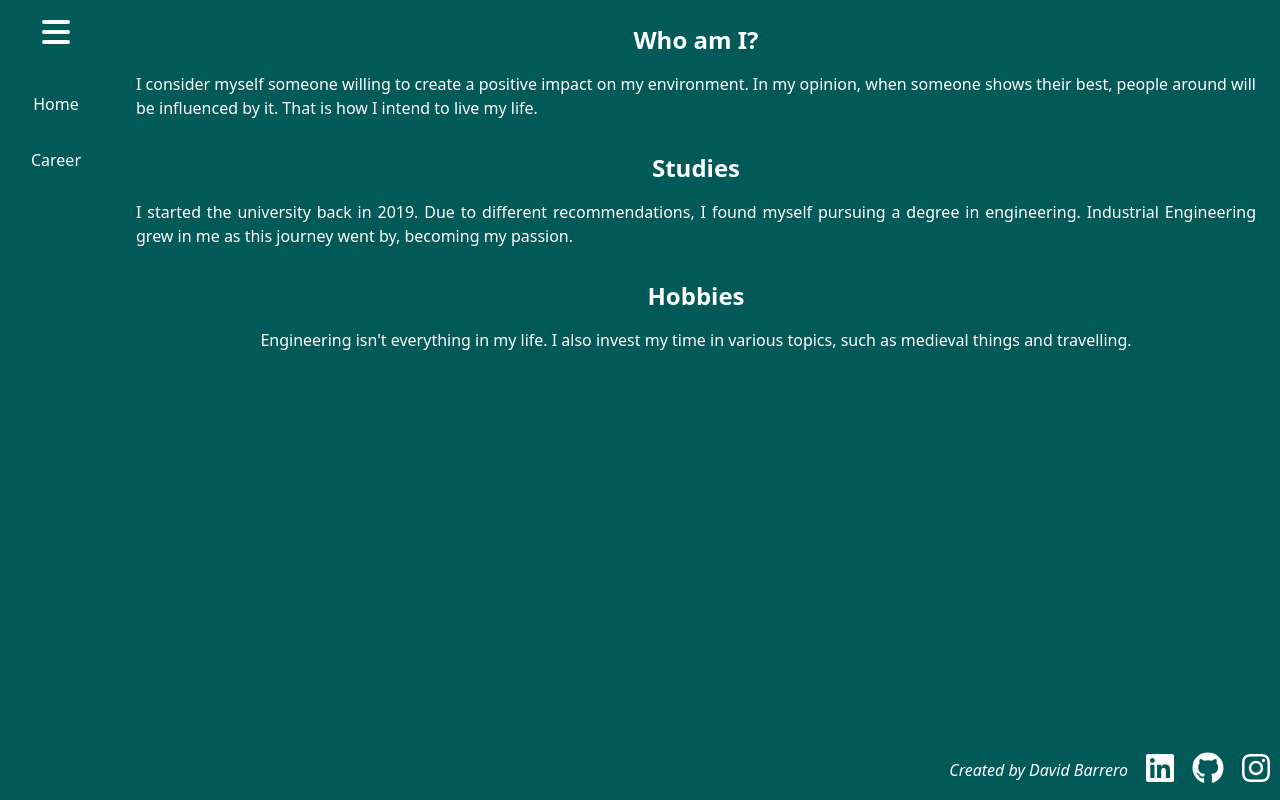
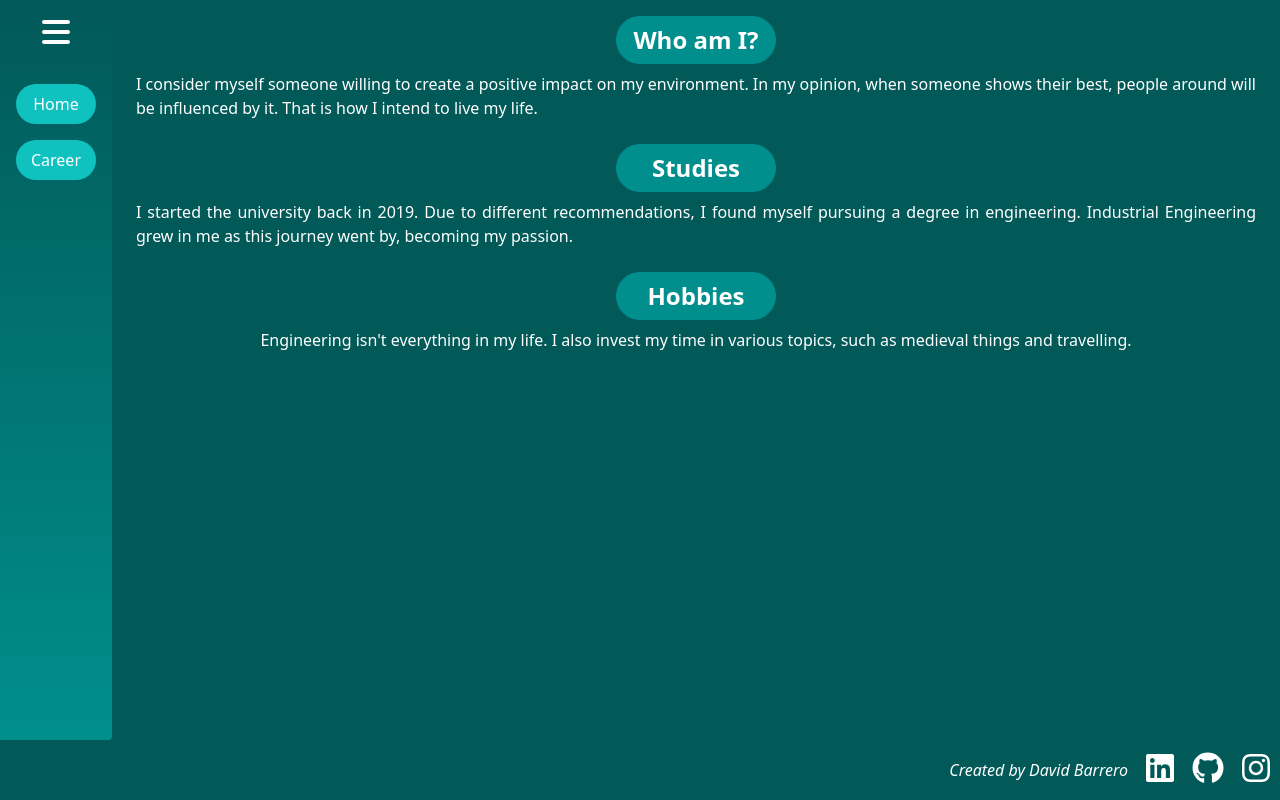
Before and after one commit to David-ByHunter/dbf_career, a Vue app: page / in a window 1280 px wide. Both pictures are taken after a click on the button 32 px from the left and 34 px from the top of the page. Built offline with nearby package versions, Linux system fonts and the light colour scheme.

Commit message:
Change colors to theme

```diff
--- a/src/components/BackToTopBtn.vue
+++ b/src/components/BackToTopBtn.vue
@@ -24,6 +24,6 @@ onMounted(() => {
         class="fixed bottom-2 left-2 mb-8"
         @click="scrollTop" v-show="isScroll"
     >
-        <FontAwesomeIcon class="size-6 bg-zinc-400 rounded-full p-2" icon="fas fa-chevron-up" />
+        <FontAwesomeIcon class="size-6 bg-accent rounded-full p-2" icon="fas fa-chevron-up" />
     </button>
 </template>
--- a/src/components/CareerVue.vue
+++ b/src/components/CareerVue.vue
@@ -11,7 +11,7 @@ import EstiemVue from './EstiemVue.vue';
         </span>
         <ul class="m-2">
             <li
-                class="m-4 p-4 rounded-full border-2 border-zinc-400"
+                class="m-4 p-4 rounded-full border-2 border-secondary"
                 v-for="ref in carrerSkills"
                 :key="ref.skill"
             >
--- a/src/components/EstiemVue.vue
+++ b/src/components/EstiemVue.vue
@@ -13,7 +13,7 @@ console.log(positionsESTIEM)
         <span class="ml-2 font-bold underline underline-offset-4 decoration-2">Positions</span>
         <ul class="m-2">
             <li
-                class="m-4 p-4 rounded-full bg-zinc-600"
+                class="m-4 p-4 rounded-full bg-secondary"
                 v-for="ref in positionsESTIEM"
                 :key="ref.position"
             >
@@ -22,9 +22,9 @@ console.log(positionsESTIEM)
                 </span>
             </li>
         </ul>
-        <div class="flex flex-wrap *:m-2 *:italic *:border-2 *:border-zinc-400 *:p-2 *:rounded-xl">
-            <a :href="linksESTIEM[0].description" target="_blank" class="hover:bg-zinc-200 hover:opacity-60 hover:text-zinc-600">{{ linksESTIEM[0].field }}</a>
-            <a :href="linksESTIEM[1].description" target="_blank" class="hover:bg-zinc-200 hover:opacity-60 hover:text-zinc-600">{{ linksESTIEM[1].field }}</a>
+        <div class="flex flex-wrap *:m-2 *:italic *:border-2 *:border-secondary *:p-2 *:rounded-xl">
+            <a :href="linksESTIEM[0].description" target="_blank" class="hover:bg-primary hover:opacity-60 hover:text-accent">{{ linksESTIEM[0].field }}</a>
+            <a :href="linksESTIEM[1].description" target="_blank" class="hover:bg-primary hover:opacity-60 hover:text-accent">{{ linksESTIEM[1].field }}</a>
         </div>
     </section>
 </template>
--- a/src/components/NotFound.vue
+++ b/src/components/NotFound.vue
@@ -3,10 +3,10 @@
 
 <template>
     <section class="flex flex-col justify-center items-center *:m-4">
-        <h1 class="text-2xl font-bold uppercase bg-zinc-600 min-w-40 p-4 rounded-full">page not found</h1>
+        <h1 class="text-2xl font-bold uppercase bg-accent min-w-40 p-4 rounded-full">page not found</h1>
         <button
             @click="$router.push({name: 'Home'})"
-            class="p-4 bg-zinc-400 hover:opacity-60 min-w-40 rounded-full text-2xl font-bold uppercase "
+            class="p-4 bg-accent hover:opacity-60 min-w-40 rounded-full text-2xl font-bold uppercase "
         >
             go back home
         </button>
--- a/src/views/MainView.vue
+++ b/src/views/MainView.vue
@@ -9,7 +9,7 @@ import { aboutMeHome } from '@/helpers/main';
     :key="i"
     class="flex flex-col justify-start items-center m-4"
     >
-    <div class="bg-zinc-600 p-2 rounded-full min-w-40 flex justify-center">
+    <div class="bg-secondary p-2 rounded-full min-w-40 flex justify-center">
         <h1 class="text-2xl font-bold">{{ info.field }}</h1>
     </div>
         <p class="m-2 text-justify">{{ info.description }}</p>
--- a/src/views/MenuView.vue
+++ b/src/views/MenuView.vue
@@ -9,7 +9,7 @@ const changeState = () => {
 </script>
 
 <template>
-    <div class="bg-gradient-to-b from-zinc-600 to-zinc-800 rounded-r flex flex-col justify-start items-center ">
+    <div class="bg-gradient-to-b from-primary to-secondary rounded-r flex flex-col justify-start items-center ">
         <button @click="changeState" class="m-4">
             <font-awesome-icon class="size-8" icon="fas fa-bars" />
         </button>
@@ -18,7 +18,7 @@ const changeState = () => {
                 <li v-for="(item, i) in Menu"
                     :key="i"
                 >
-                    <button @click="$router.push({name: item})" class="min-w-20 rounded-full bg-zinc-400 hover:opacity-60 m-2 p-2">
+                    <button @click="$router.push({name: item})" class="min-w-20 rounded-full bg-accent hover:opacity-60 m-2 p-2">
                             {{ item }}
                     </button>
                 </li>
```
